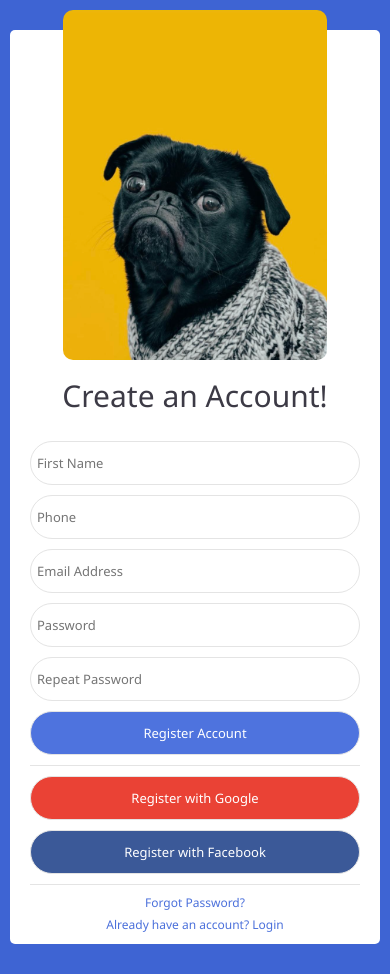
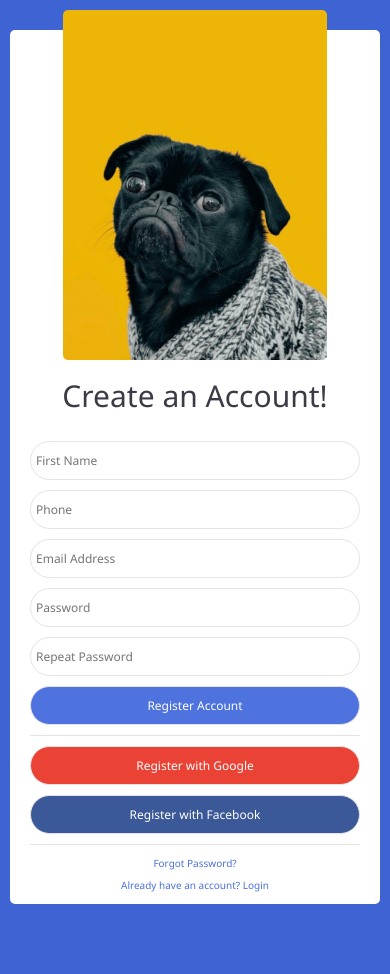
Before and after one commit to AlanFelipeAliske/CaixaLogin, a plain HTML site: page index.html in a window 390 px wide. After the commit the page ends 934 px from the top, so only its background shows below. Drawn offline with Linux system fonts and the light colour scheme.

Commit message:
Responsivo

```diff
--- a/css/index.css
+++ b/css/index.css
@@ -4,9 +4,7 @@
 	--button-google: #ea4235;
 	--button-facebook: #3b5998;
 	--button-account: #4e73de;
-
 }
-
 *{
   font-family: 'Segoe UI', Tahoma, Geneva, Verdana, sans-serif;
   margin: 0px;
@@ -149,6 +147,9 @@ input:focus{
 	}
 }
 @media (max-width: 812px){
+	main div a{
+		font-size: 10px;
+	}
 	.window{
 		margin: 30px 10px;
 		border-radius: 5px;
@@ -165,11 +166,18 @@ input:focus{
 		padding: 5px;
 	}
 	img{
-		border-radius: 10px;
+		border-radius: 5px;
 	}
 }
 @media (max-width:600px){
-
+	input{
+		width: 100%;
+		border: solid 1px #e4e4e4;
+		padding: 10px 5px 10px 5px;
+		border-radius: 50px;
+		font-size:12px;
+		outline: 0;
+	}
 }
 /*--------------------------------------------------------------*/
 .cf-container {
--- a/index.html
+++ b/index.html
@@ -19,11 +19,11 @@
           <div class="form">
             <h3>Create an Account!</h3>
             <div class="cf-container">
-              <div class="cf-col-6"><input type="text" placeholder="First Name"></div>
+              <div class="cf-col-6"><input type="text" placeholder="First Name" id="name"></div>
               <div class="cf-col-6"><input type="text" placeholder="Phone" id="phone"></div>
-              <div class="cf-col-12"><input type="email" placeholder="Email Address"></div>
-              <div class="cf-col-6"><input type="password" placeholder="Password"></div>
-              <div class="cf-col-6"><input type="password" placeholder="Repeat Password"></div>
+              <div class="cf-col-12"><input type="email" placeholder="Email Address" id="email"></div>
+              <div class="cf-col-6"><input type="password" placeholder="Password" id="password"></div>
+              <div class="cf-col-6"><input type="password" placeholder="Repeat Password" id="repeatPassword"></div>
               <div class="cf-col-12"><input class="buttonAccount" type="button" value="Register Account"></div>
               <div class="linha"></div>
               <div class="cf-col-12"><input class="buttonGoogle" type="button" value="Register with Google"></i></div>
```
